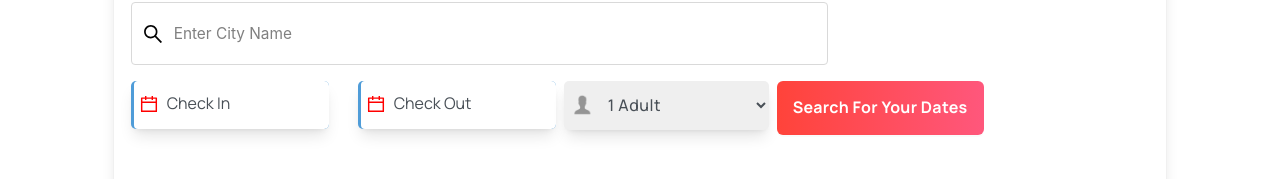
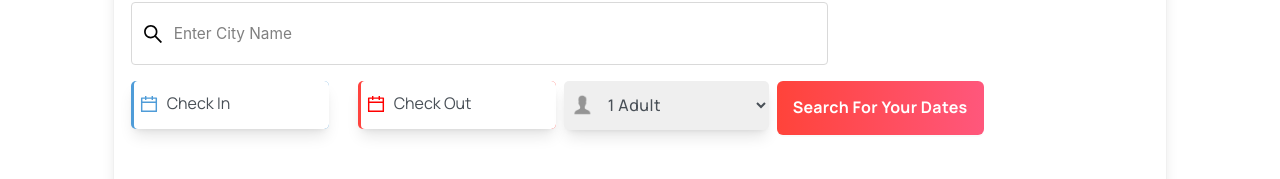
Before and after one commit to deepak-wap/Holidify, a Next.js app: page /hotels-places in a window 1280 px wide. Shown: the part 225-404 px from the top of the page. Built offline with nearby package versions, Linux system fonts and the light colour scheme.

Commit message:
working on hotels-places

```diff
--- a/components/hotelsPlaces/index.jsx
+++ b/components/hotelsPlaces/index.jsx
@@ -258,7 +258,7 @@ const HotelsPlaces = () => {
                 </div>
               </div>
               <div className="flex gap-2">
-                <div className="ml-[-7px] pl-[3px] w-[198px] h-[48px] bg-[#4F9CD8] rounded-[5px] shadow-lg shadow-inner overflow-hidden">
+                <div className="ml-[-7px] pl-[3px] w-[198px] h-[48px] bg-[#FF433E] rounded-[5px] shadow-lg shadow-inner overflow-hidden">
                   <div className="w-[195px] h-[48px] rounded-[4px] bg-white">
                     <DatePicker className="check-out border-0" placeholder="Check Out" />
                   </div>
--- a/styles/globals.css
+++ b/styles/globals.css
@@ -226,11 +226,15 @@ font-weight: 700;
     font-size: 17.57px !important;
   }
 
-  .anticon-calendar{
+  .check-in .anticon-calendar{
+    font-size: 18px !important;
+    color: #4F9CD8 !important;
+    margin-left: -175px !important;
+  }
+  .check-out .anticon-calendar{
     font-size: 18px !important;
     color: red !important;
     margin-left: -175px !important;
-
   }
 
   .ant-picker-input{
@@ -268,4 +272,3 @@ font-weight: 700;
     border: none !important;
     outline: none !important;
   }
-  /* css-dev-only-do-not-override-xu9wm8 ant-btn-default px-5 h-[55px] font-[manrope] text-[16px] text-white bg-gradient-to-r from-[#ff433a] to-[#ff577c] tracking-[0.3px] font-bold */
```
